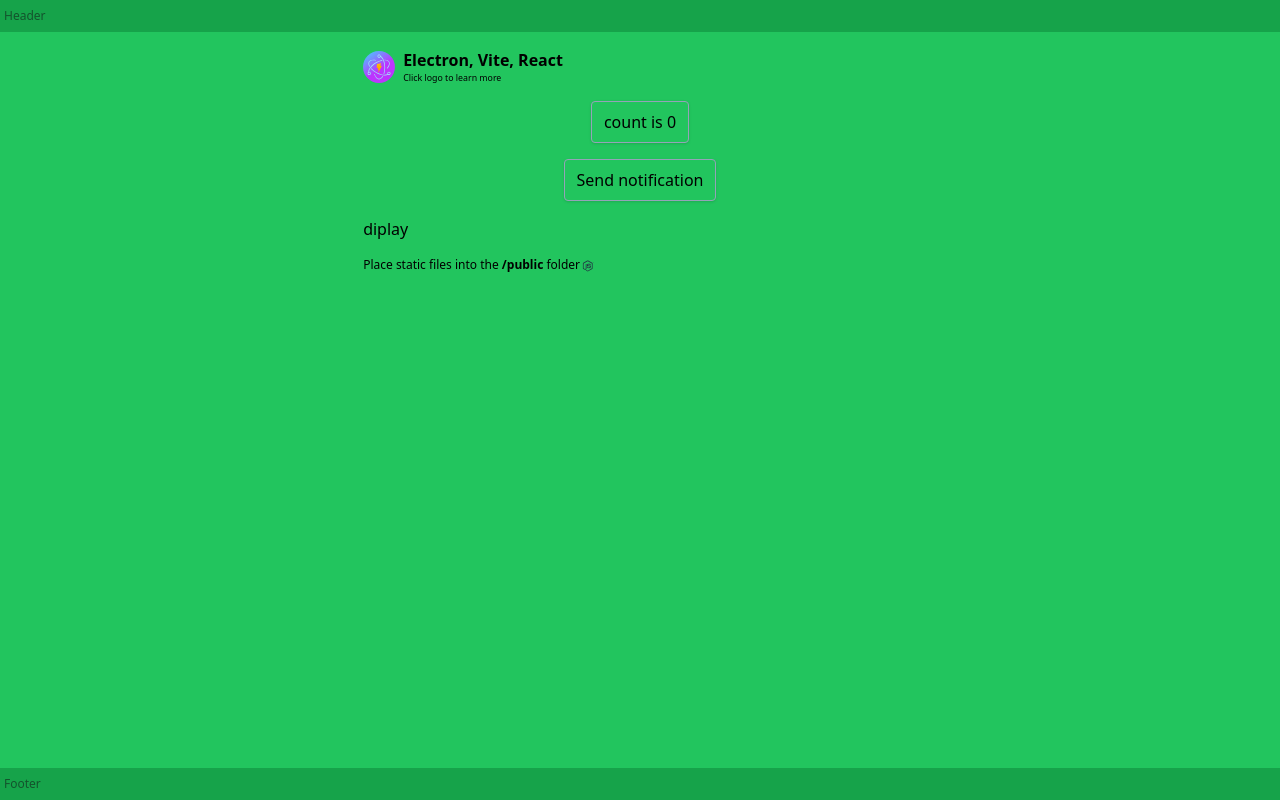
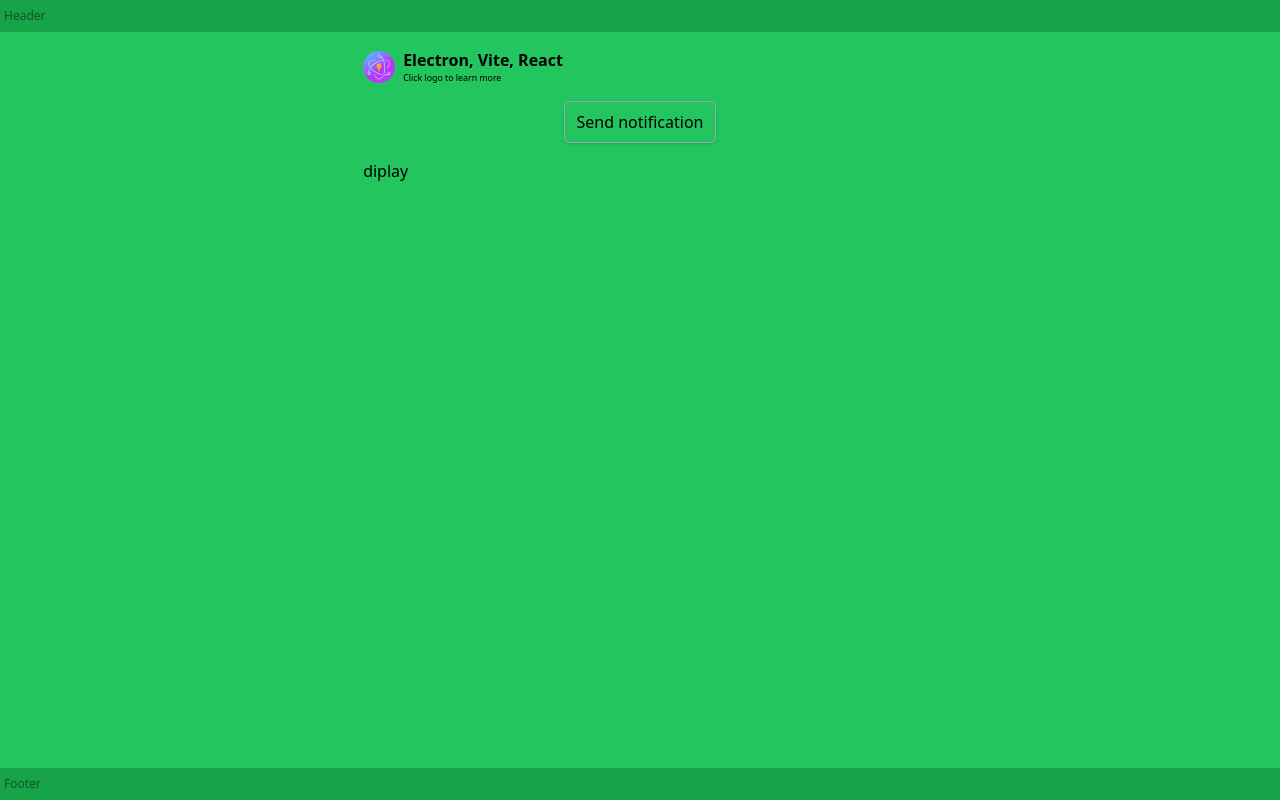
Before and after one commit to maxzz/electron-react, a React (Vite) app: page / in a window 1280 px wide. Built offline with nearby package versions, Linux system fonts and the light colour scheme.

Commit message:
WIP. app. update layout

```diff
--- a/src/App.tsx
+++ b/src/App.tsx
@@ -13,10 +13,10 @@ export function App() {
             <div className="grid grid-cols-[1fr_minmax(0,64ch)_1fr] bg-green-500">
                 <div className="col-start-2 p-4 flex flex-col space-y-4">
                     <Header />
-                    <TestState />
+                    {/* <TestState /> */}
                     <TestState2 />
+                    {/* <TheRest /> */}
                     <FileDisplay />
-                    <TheRest />
                 </div>
             </div>
 
```
Also changed, not shown: public/electron-vite.svg.
